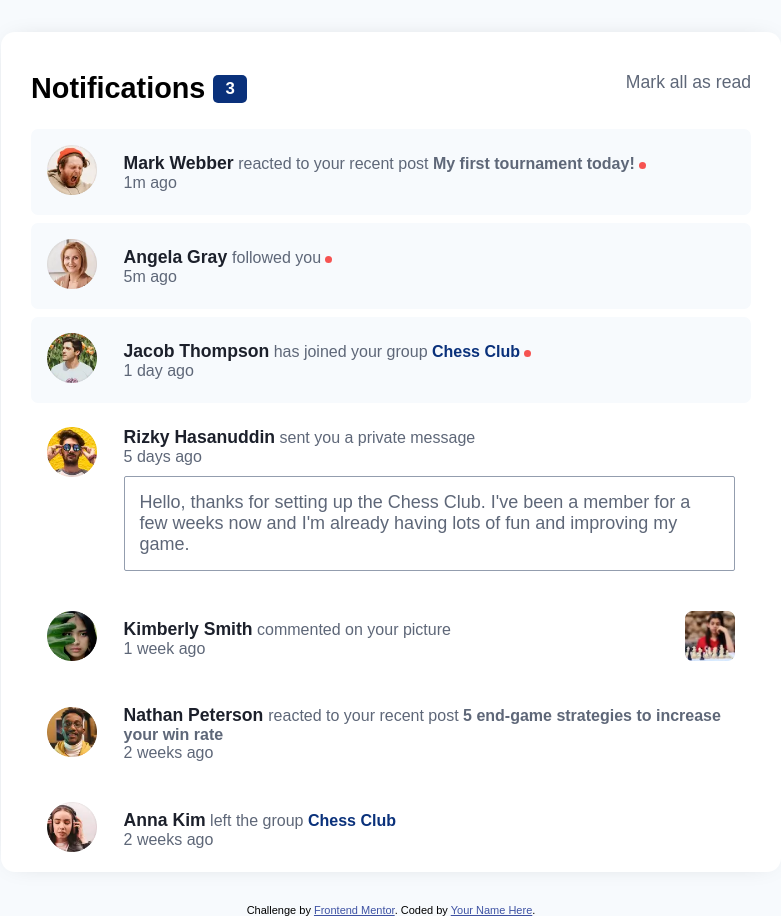
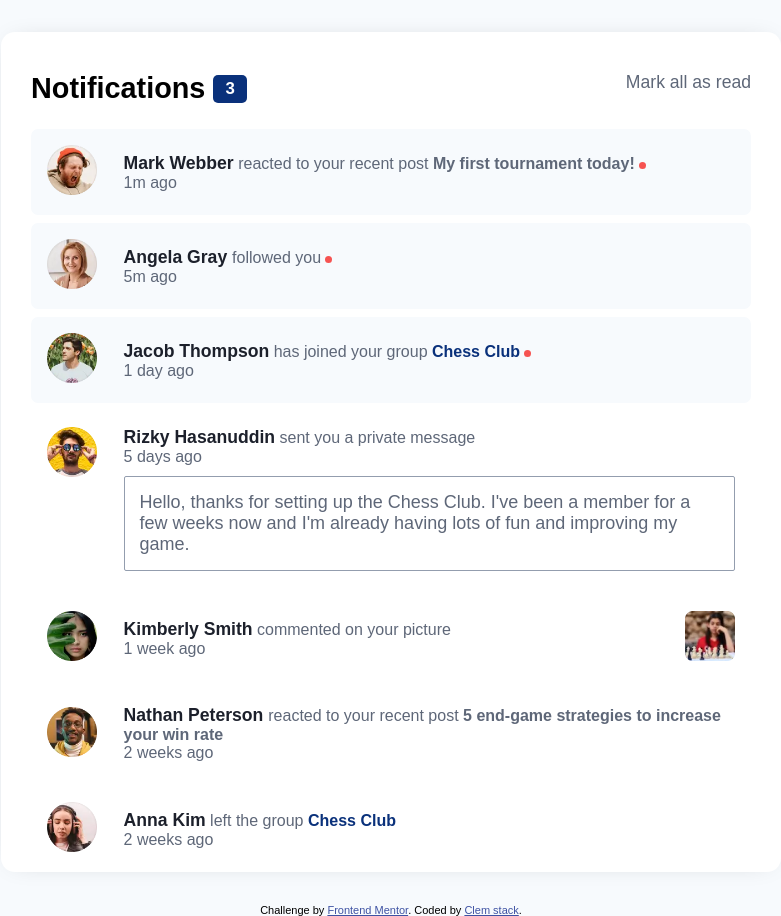
Before and after one commit to clem-stack/-project-challenge, a plain HTML site: page notifications-page-main/index.html in a window 1280 px wide. Shown: the whole page, without its empty margins (249-1030 px from the left). Drawn offline with Linux system fonts and the light colour scheme.

Commit message:
Update index.html

```diff
--- a/notifications-page-main/index.html
+++ b/notifications-page-main/index.html
@@ -141,7 +141,7 @@
 
   <div class="attribution">
     Challenge by <a href="https://www.frontendmentor.io?ref=challenge" target="_blank">Frontend Mentor</a>.
-    Coded by <a href="#">Your Name Here</a>.
+    Coded by <a href="https://github.com/clem-stack">Clem stack</a>.
   </div>
 
 <script src="./main.js"></script>
```
